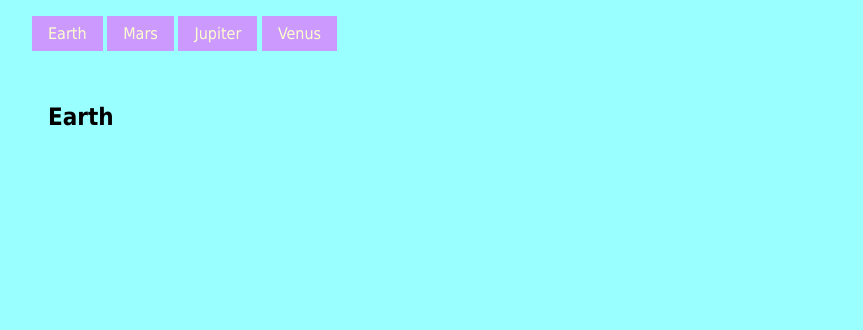
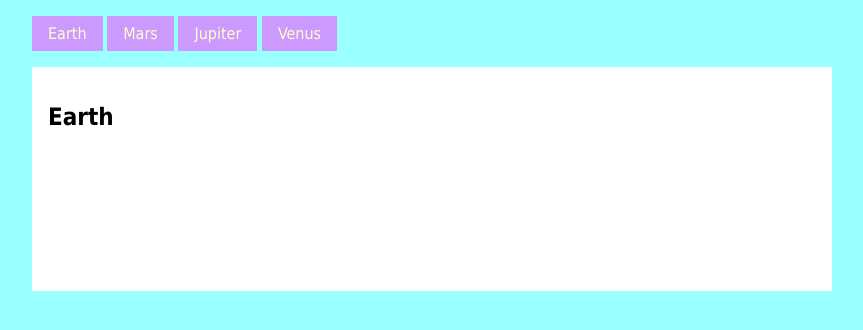
Before and after one commit to duniyagwan/Assignments, a PHP site: page / in a window 1280 px wide. Shown: the top 330 px of the page, without its empty margins (208-1071 px from the left). Run offline with PHP 8.4, Linux system fonts and the light colour scheme; some libraries are stand-ins or nearby versions.

Commit message:
added some css

```diff
--- a/mtm1526/assignment-4/css/general.css
+++ b/mtm1526/assignment-4/css/general.css
@@ -25,7 +25,6 @@ nav a:visited {
 	color:#FFC;
 	background-color: #C9F;
 	padding: 0.5em 1em;
-
 	text-decoration:none;
 }
 
@@ -37,11 +36,12 @@ nav .current a:visited {
 }
 
 #fillme {
-	background-color: #9FF;
+	background-color:#FFF;
 	padding: 1em;
+	height:12em;
 }
 
 article {
-	background-color: #fff;
+	background-color: #000;
 	padding: 1em;
 }
```
